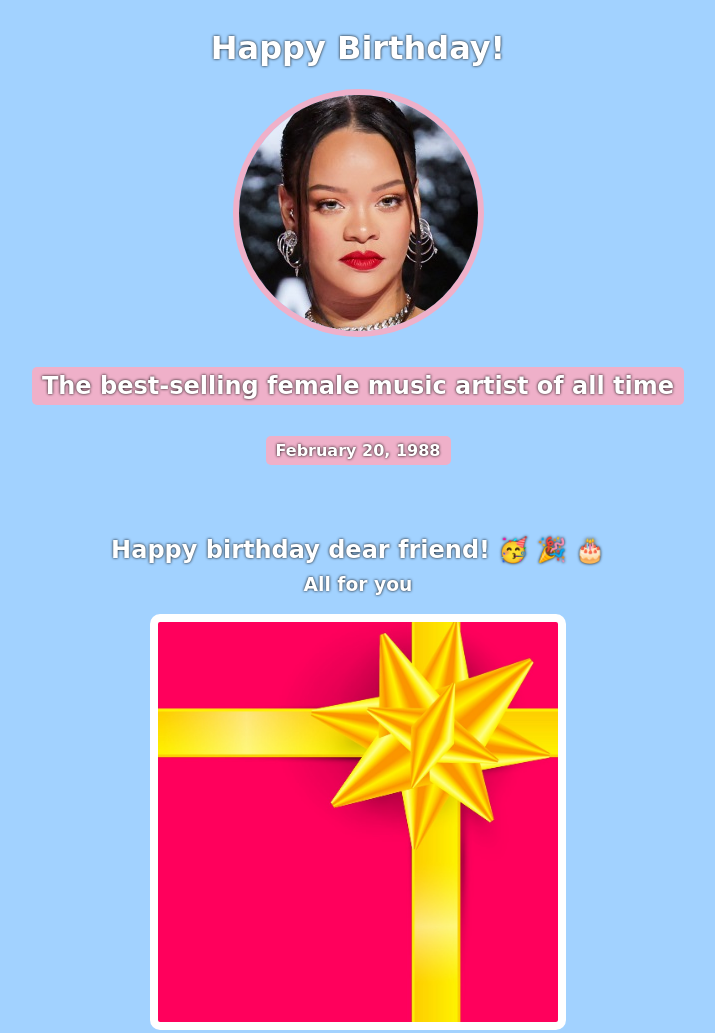
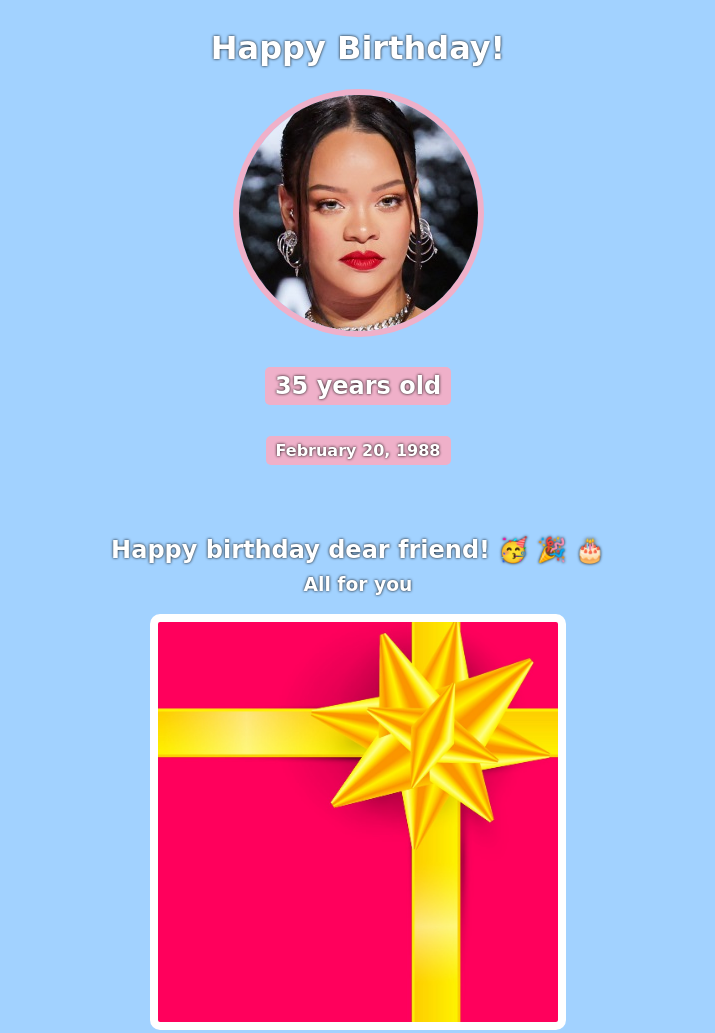
Before and after one commit to zelihapala/bithday-card-zelihapala, a plain HTML site: page index.html in a window 1280 px wide. Shown: the top 1033 px of the page, without its empty margins (282-997 px from the left). Drawn offline with Linux system fonts and the light colour scheme; a web font is replaced by a local one.

Commit message:
change title to age

```diff
--- a/index.html
+++ b/index.html
@@ -15,7 +15,7 @@
     <div id="header">
         <h1> Happy Birthday! </h1>
         <img id="me-img" src="images/me.jpg" alt="">
-        <h2 id="age"> The best-selling female music artist of all time </h2>
+        <h2 id="age"> 35 years old </h2>
         <h4 id="date"> February 20, 1988 </h4>
     </div>
 
```
